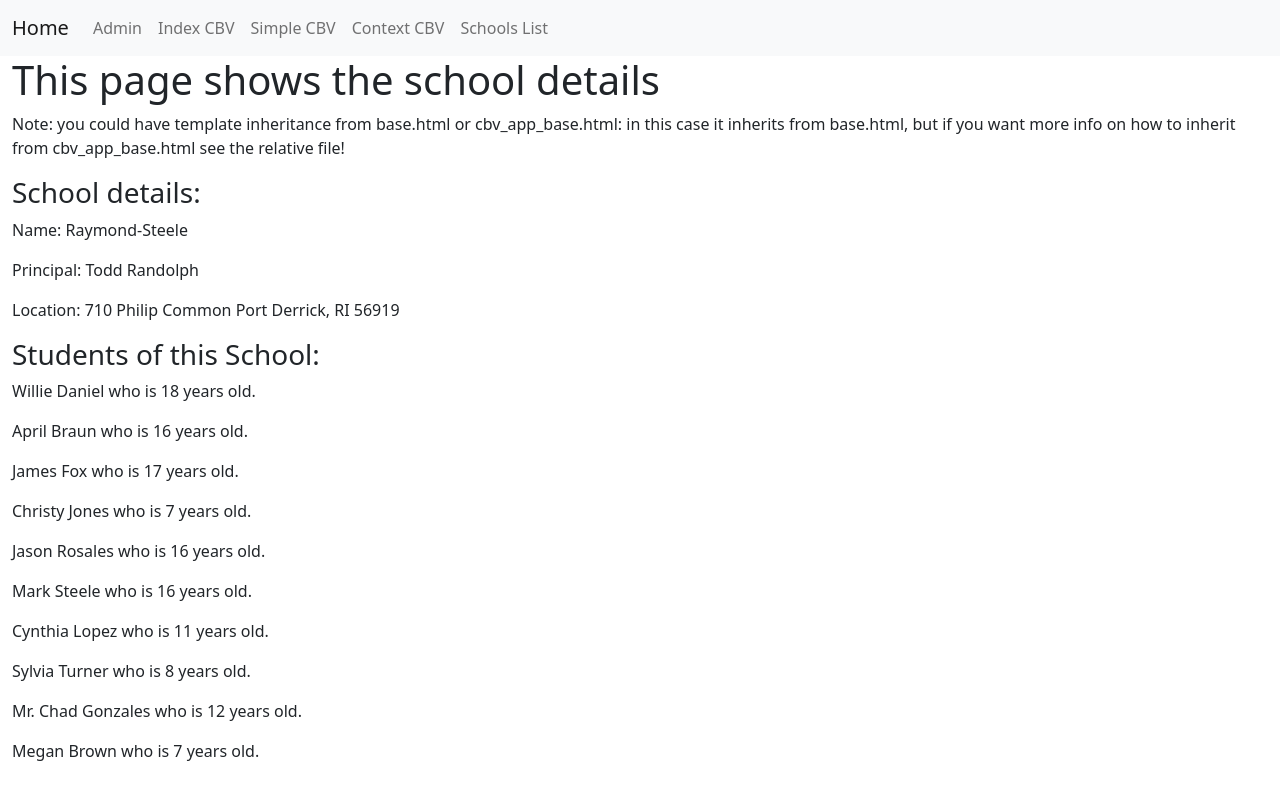
After one commit to elibattistoni/course-be-django, a Django app: page /cbv_app/school_list/1/ in a window 1280 px wide. The commit adds this page. Run offline with Django 4.2, Linux system fonts and the light colour scheme; data comes from the database, SQL or seed files in the repository; both versions use the stored data as it was after the commit.

Commit message:
ListView and DetailView

```diff
--- a/09_Django_ClassBasedViews/cbv_project/cbv_app/models.py
+++ b/09_Django_ClassBasedViews/cbv_project/cbv_app/models.py
@@ -14,6 +14,8 @@ class Student(models.Model):
     name = models.CharField(max_length = 256)
     age = models.PositiveIntegerField()
     school = models.ForeignKey(School, related_name = "students", on_delete = models.CASCADE)
+    #! the related_name parameter is important for linking the contents of student and school in the html tag
+    #! see school_detail.students.all in school_detail.html
 
     def __str__(self):
         return self.name
--- /dev/null
+++ b/09_Django_ClassBasedViews/cbv_project/cbv_app/templates/cbv_app/school_detail.html
@@ -0,0 +1,21 @@
+{% extends "base.html" %}
+
+{% block body_block %}
+<h1>This page shows the school details</h1>
+
+<p>Note: you could have template inheritance from base.html or cbv_app_base.html: in this case it
+    inherits from base.html, but if you want more info on how to inherit from cbv_app_base.html see the relative file!
+</p>
+
+<h3>School details:</h3>
+<p>Name: {{school_detail.name}}</p>
+<p>Principal: {{school_detail.principal}}</p>
+<p>Location: {{school_detail.location}}</p>
+
+<h3>Students of this School:</h3>
+<!-- Where does the .students.all come from? In the model Student we have added a related_name variable "students" -->
+{% for student in school_detail.students.all %}
+<p>{{student.name}} who is {{student.age}} years old.</p>
+{% endfor %}
+
+{% endblock %}
--- /dev/null
+++ b/09_Django_ClassBasedViews/cbv_project/cbv_app/urls.py
@@ -0,0 +1,12 @@
+from django.urls import path
+from cbv_app import views
+
+app_name = "cbv_app"
+
+urlpatterns = [
+    path("", views.IndexView.as_view(), name="index"),
+    path("cbv_simple/", views.CBView.as_view(), name="simple"),
+    path("cbv_context/", views.CBViewContext.as_view(), name="context"),
+    path("school_list/", views.SchoolListView.as_view(), name="school_list"),
+    path("school_list/<int:pk>/", views.SchoolDetailView.as_view(), name="school_detail"),
+]
--- a/09_Django_ClassBasedViews/cbv_project/cbv_app/views.py
+++ b/09_Django_ClassBasedViews/cbv_project/cbv_app/views.py
@@ -1,22 +1,34 @@
 from django.shortcuts import render
-from django.views.generic import View,TemplateView
+from django.views.generic import View, TemplateView, ListView, DetailView
 from django.http import HttpResponse
+from . import models
 
 # Create your views here.
 ## FUNCTION BASED VIEW
 def index(request):
     return render(request, "index.html")
 
-## CLASS BASED VIEW (very basic with return of http response)
+
+# ==============================================================================
+## Class-Based Views: View
+# ==============================================================================
+
+
 class CBView(View):
-    def get(self,request):
+    def get(self, request):
         return HttpResponse("Class Based Views are cool!")
 
-## CLASS BASED VIEW (how you should use it)
+
+# ==============================================================================
+## Class-Based Views: TemplateView
+# ==============================================================================
+
+
 class IndexView(TemplateView):
     template_name = "index_cbv.html"
 
-class CBViewContent(TemplateView):
+
+class CBViewContext(TemplateView):
     template_name = "context_cbv.html"
 
     def get_context_data(self, **kwargs):
@@ -29,3 +41,31 @@ class CBViewContent(TemplateView):
         context = super().get_context_data(**kwargs)
         context["context"] = "BASIC CONTEXT"
         return context
+
+
+# ==============================================================================
+## Class-Based Views: ListView and DetailView
+# ==============================================================================
+
+
+class SchoolListView(ListView):
+
+    ## OPTION 1:
+    # model = models.School # uncomment this for option 1
+    #! the ListView automatically creates a context dictionary:
+    #! it takes the model (School), lowercases it, and then adds _list
+    #! therefore at the end you automatically have the context dictionary:
+    #! context = {"school_list":[School1,School2,...]}
+
+    ## OPTION 2
+    #! if you want to have a different name (e.g. schools) instead of school_list:
+    context_object_name = "schools"
+    model = models.School
+
+
+class SchoolDetailView(DetailView):
+    #! the DetailView atuomatically returns the name of the model in lowercase
+    #! if you want to have a different name, e.g. school_detail, do:
+    context_object_name = "school_detail"
+    model = models.School
+    template_name = "cbv_app/school_detail.html"
--- a/09_Django_ClassBasedViews/cbv_project/cbv_project/urls.py
+++ b/09_Django_ClassBasedViews/cbv_project/cbv_project/urls.py
@@ -14,13 +14,11 @@ Including another URLconf
     2. Add a URL to urlpatterns:  path('blog/', include('blog.urls'))
 """
 from django.contrib import admin
-from django.urls import path
+from django.urls import path, include
 from cbv_app import views
 
 urlpatterns = [
     path("admin/", admin.site.urls),
-    path("", views.index),
-    path("cbv/",views.CBView.as_view()),
-    path("index_cbv/",views.IndexView.as_view()),
-    path("context_cbv/",views.CBViewContent.as_view()),
+    path("", views.index, name="index"),
+    path("cbv_app/", include("cbv_app.urls")),
 ]
--- a/09_Django_ClassBasedViews/cbv_project/templates/base.html
+++ b/09_Django_ClassBasedViews/cbv_project/templates/base.html
@@ -4,25 +4,67 @@
 <head>
     <meta charset="UTF-8">
 
+    <!-- link to bootstrap -->
     <link href="https://cdn.jsdelivr.net/npm/bootstrap@5.1.3/dist/css/bootstrap.min.css" rel="stylesheet"
         integrity="sha384-1BmE4kWBq78iYhFldvKuhfTAU6auU8tT94WrHftjDbrCEXSU1oBoqyl2QvZ6jIW3" crossorigin="anonymous">
+    <!-- <link rel="stylesheet" href={% static "" %}> -->
 
+    <!-- link to fonts -->
     <link rel="preconnect" href="https://fonts.googleapis.com" />
     <link rel="preconnect" href="https://fonts.gstatic.com" crossorigin />
     <link
         href="https://fonts.googleapis.com/css2?family=PT+Sans:ital,wght@0,400;0,700;1,400;1,700&display=swap"
         rel="stylesheet"
     />
-
-    <title>Base</title>
+    <title></title>
 </head>
 
 <body>
+
+    <nav class="navbar navbar-expand-lg navbar-light bg-light">
+        <div class="container-fluid">
+
+            <a class="navbar-brand" href="{% url 'index' %}">Home</a>
+
+            <button class="navbar-toggler" type="button" data-bs-toggle="collapse" data-bs-target="#navbarNavDropdown"
+                aria-controls="navbarNavDropdown" aria-expanded="false" aria-label="Toggle navigation">
+                <span class="navbar-toggler-icon"></span>
+            </button>
+
+            <div class="collapse navbar-collapse" id="navbarNavDropdown">
+                <ul class="navbar-nav">
+
+                    <li class="nav-item">
+                        <a class="nav-link" href="{% url 'admin:index' %}">Admin</a>
+                    </li>
+
+                    <li class="nav-item">
+                        <a class="nav-link" href="{% url 'cbv_app:index' %}">Index CBV</a>
+                    </li>
+
+                    <li class="nav-item">
+                        <a class="nav-link" href="{% url 'cbv_app:simple' %}">Simple CBV</a>
+                    </li>
+
+                    <li class="nav-item">
+                        <a class="nav-link" href="{% url 'cbv_app:context' %}">Context CBV</a>
+                    </li>
+
+                    <li class="nav-item">
+                        <a class="nav-link" href="{% url 'cbv_app:school_list' %}">Schools List</a>
+                    </li>
+
+                </ul>
+            </div>
+        </div>
+    </nav>
+
     <div class="container-fluid">
         {% block body_block %}
         <!-- anything outside of this will be inherited if you extend -->
         {% endblock %}
     </div>
+
 </body>
 
 </html>
```
Also changed, not shown: 08_Django_Deployment/notes_django_08.md (+2 -0 lines), 09_Django_ClassBasedViews/cbv_project/cbv_app/templates/cbv_app/cbv_app_base.html (added, +8 -0 lines), 09_Django_ClassBasedViews/cbv_project/cbv_app/templates/cbv_app/school_list.html (added, +19 -0 lines), 09_Django_ClassBasedViews/notes_django_09.md (+14 -0 lines), 09_Django_ClassBasedViews/cbv_project/cbv_app/templates/context_cbv.html (renamed from 09_Django_ClassBasedViews/cbv_project/templates/context_cbv.html), 09_Django_ClassBasedViews/cbv_project/cbv_app/templates/index_cbv.html (renamed from 09_Django_ClassBasedViews/cbv_project/templates/index_cbv.html), 09_Django_ClassBasedViews/cbv_project/db.sqlite3.
